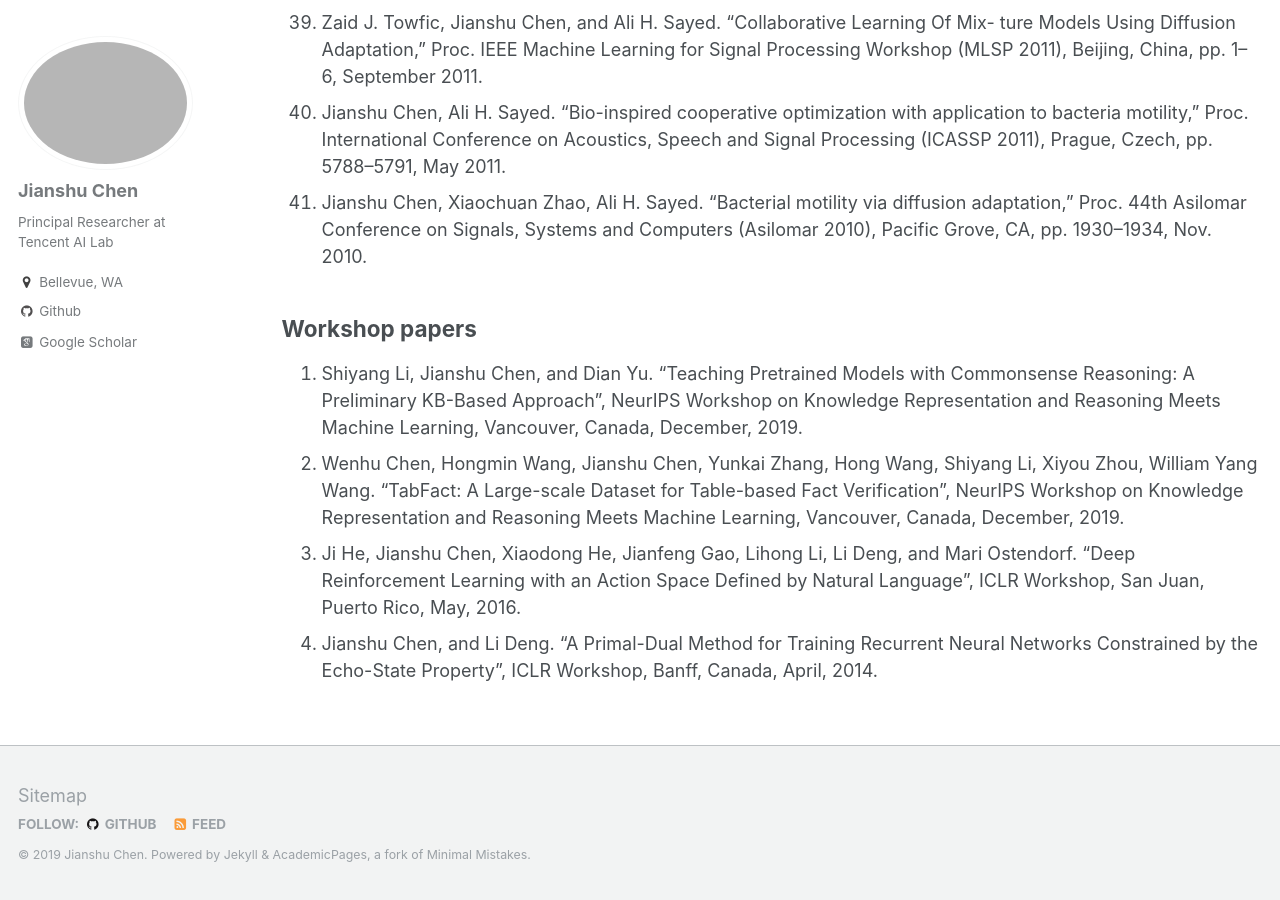
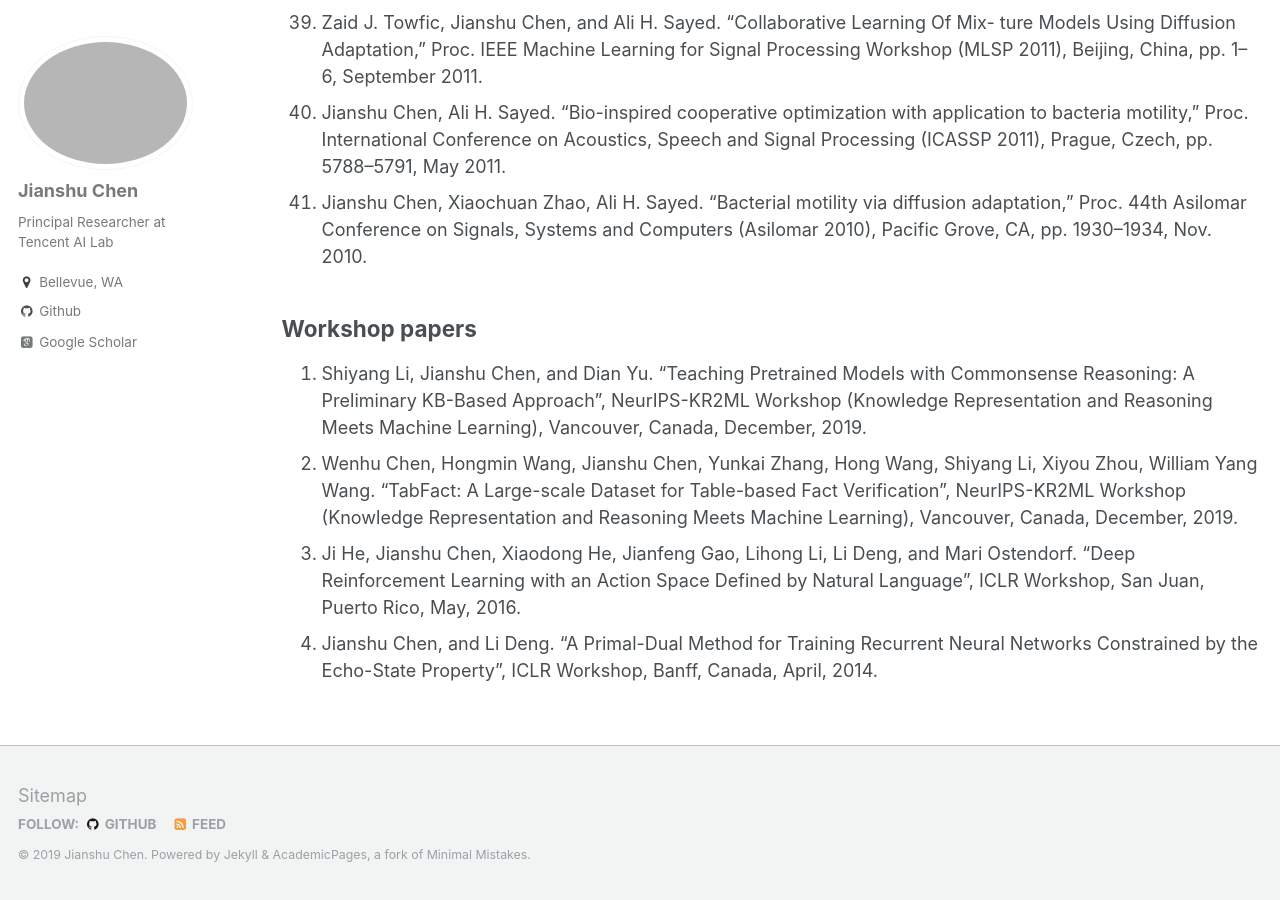
Before and after one commit to chenjianshu/chenjianshu.github.io, a Jekyll site: the page built from _pages/publications.md, in a window 1280 px wide and 900 px high, scrolled down 4790 px. Built offline with Jekyll 4.4.1, drawn with Linux system fonts in a browser that asks for light colours; some web fonts are replaced.

Commit message:
Update publications.md

```diff
--- a/_pages/publications.md
+++ b/_pages/publications.md
@@ -67,7 +67,7 @@ author_profile: true
 1. Jianshu Chen, Xiaochuan Zhao, Ali H. Sayed. “Bacterial motility via diffusion adaptation,” Proc. 44th Asilomar Conference on Signals, Systems and Computers (Asilomar 2010), Pacific Grove, CA, pp. 1930–1934, Nov. 2010.
 
 ## Workshop papers ##
-1. Shiyang Li, Jianshu Chen, and Dian Yu. “[Teaching Pretrained Models with Commonsense Reasoning: A Preliminary KB-Based Approach](http://arxiv.org/abs/1909.09743)”, NeurIPS Workshop on Knowledge Representation and Reasoning Meets Machine Learning, Vancouver, Canada, December, 2019.
-1. Wenhu Chen, Hongmin Wang, Jianshu Chen, Yunkai Zhang, Hong Wang, Shiyang Li, Xiyou Zhou, William Yang Wang. “TabFact: A Large-scale Dataset for Table-based Fact Verification”, NeurIPS Workshop on Knowledge Representation and Reasoning Meets Machine Learning, Vancouver, Canada, December, 2019.
+1. Shiyang Li, Jianshu Chen, and Dian Yu. “[Teaching Pretrained Models with Commonsense Reasoning: A Preliminary KB-Based Approach](http://arxiv.org/abs/1909.09743)”, NeurIPS-KR2ML Workshop (Knowledge Representation and Reasoning Meets Machine Learning), Vancouver, Canada, December, 2019.
+1. Wenhu Chen, Hongmin Wang, Jianshu Chen, Yunkai Zhang, Hong Wang, Shiyang Li, Xiyou Zhou, William Yang Wang. “TabFact: A Large-scale Dataset for Table-based Fact Verification”, NeurIPS-KR2ML Workshop (Knowledge Representation and Reasoning Meets Machine Learning), Vancouver, Canada, December, 2019.
 1. Ji He, Jianshu Chen, Xiaodong He, Jianfeng Gao, Lihong Li, Li Deng, and Mari Ostendorf. “Deep Reinforcement Learning with an Action Space Defined by Natural Language”, ICLR Workshop, San Juan, Puerto Rico, May, 2016.
 1. Jianshu Chen, and Li Deng. “A Primal-Dual Method for Training Recurrent Neural Networks Constrained by the Echo-State Property”, ICLR Workshop, Banff, Canada, April, 2014.
```
